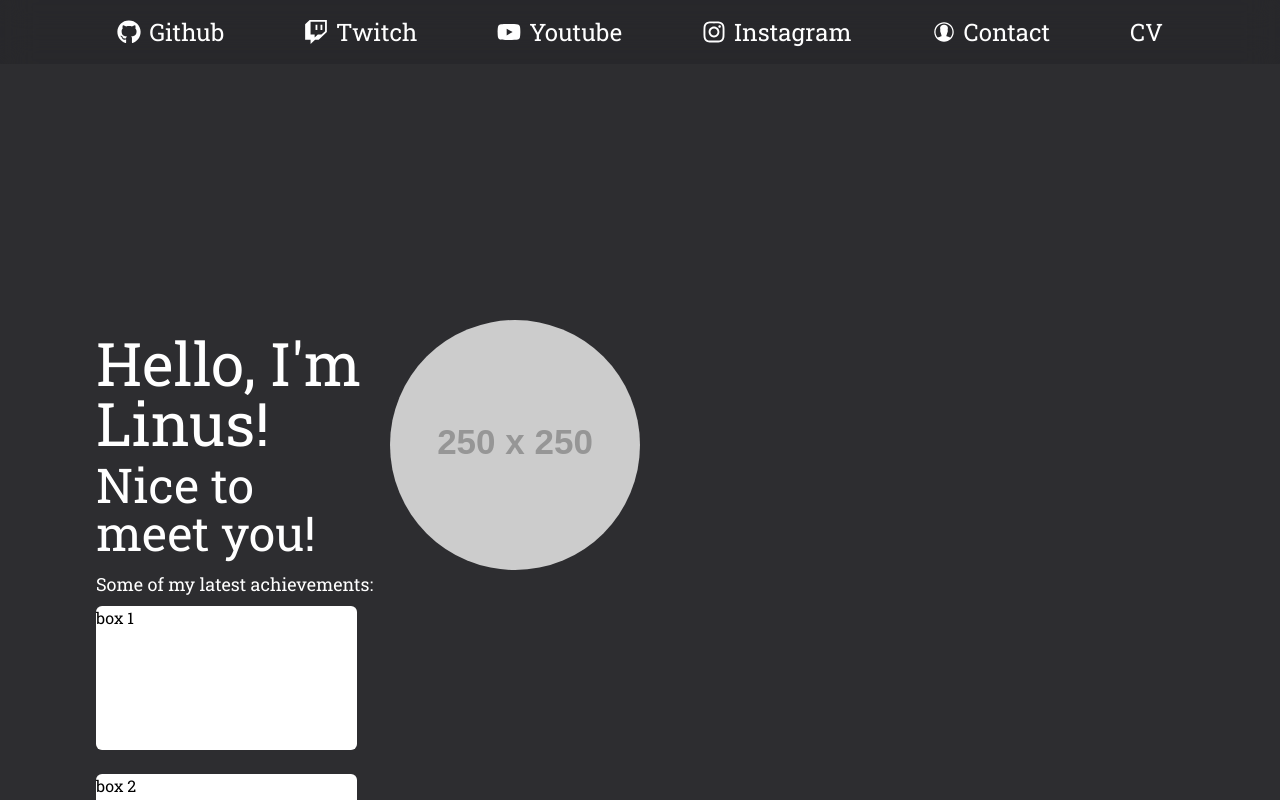
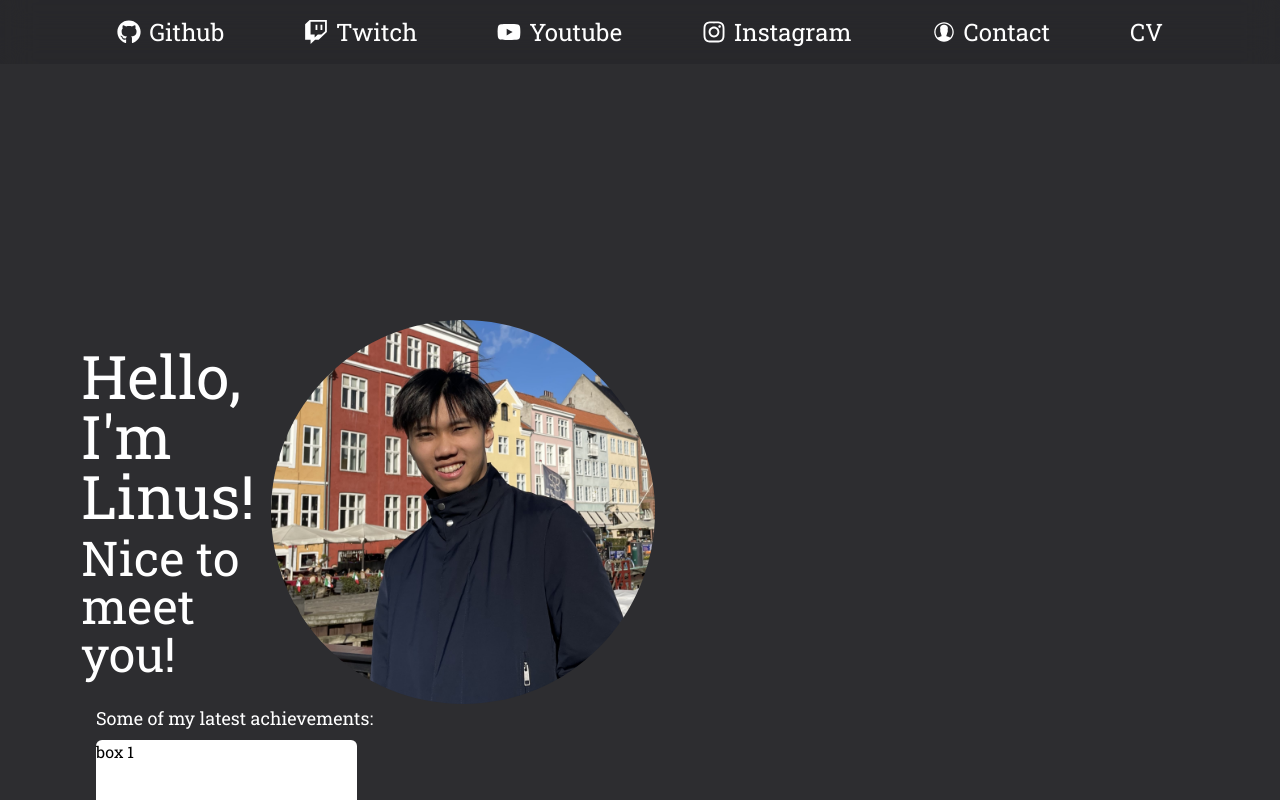
Before and after one commit to LinusTC/LinusTC-2.0, a React (Vite) app: page / in a window 1280 px wide. Shown: the top 800 px of the page. Built offline with nearby package versions, Linux system fonts and the light colour scheme; no server answers.

Commit message:
added a photo

```diff
--- a/src/Components/About.tsx
+++ b/src/Components/About.tsx
@@ -7,10 +7,7 @@ function About() {
         <p className="text-6xl">Hello, I'm Linus!</p>
         <p className="text-5xl">Nice to meet you!</p>
       </div>
-      <img
-        className="rounded-full"
-        src="https://placehold.co/250x250"
-      />
+      <img className=" w-96 rounded-full" src="src\Assets\Me.jpg" />
     </div>
   );
 }
--- a/src/Views/MainPage.tsx
+++ b/src/Views/MainPage.tsx
@@ -11,7 +11,7 @@ function MainPage() {
       <NavBar />
       <Logo />
       <motion.div
-        initial={{ x: -925 }}
+        initial={{ x: -952 }}
         animate={{ x: 0 }}
         transition={{ type: "spring", damping: 12, delay: 1.5 }}
         className="relative pl-24 w-6/12 z-10 mt-64 grid grid-cols-1"
```
Also changed, not shown: src/Assets/Me.jpg (added).
